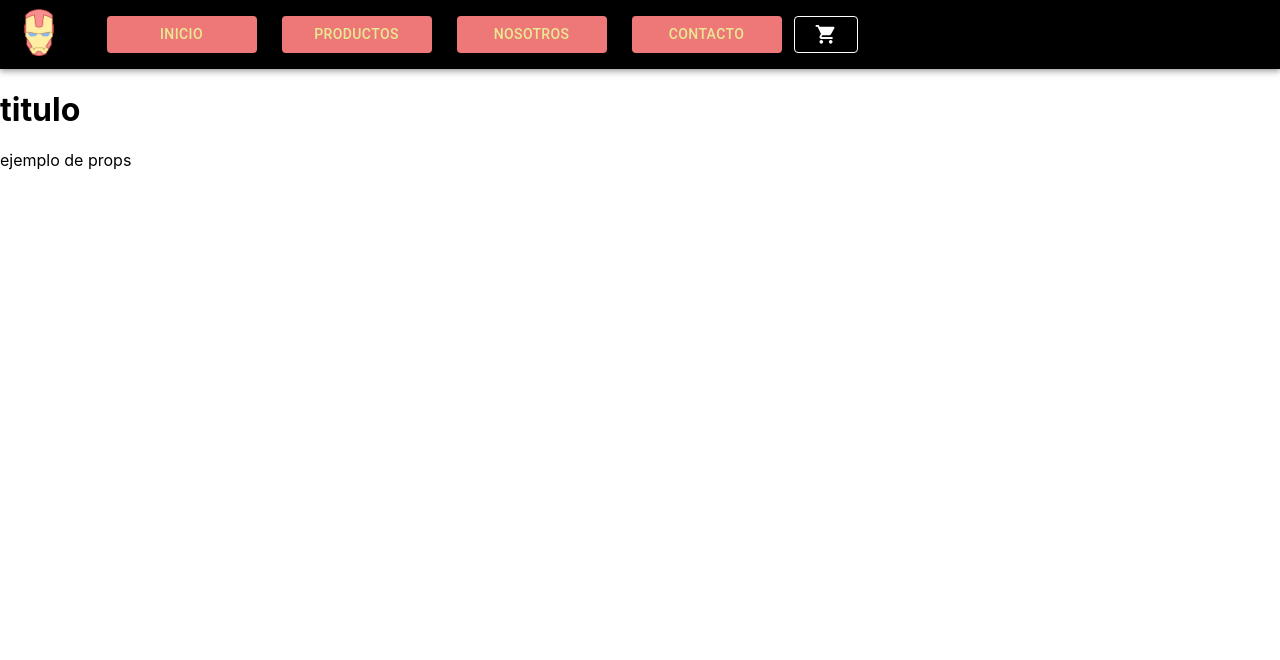
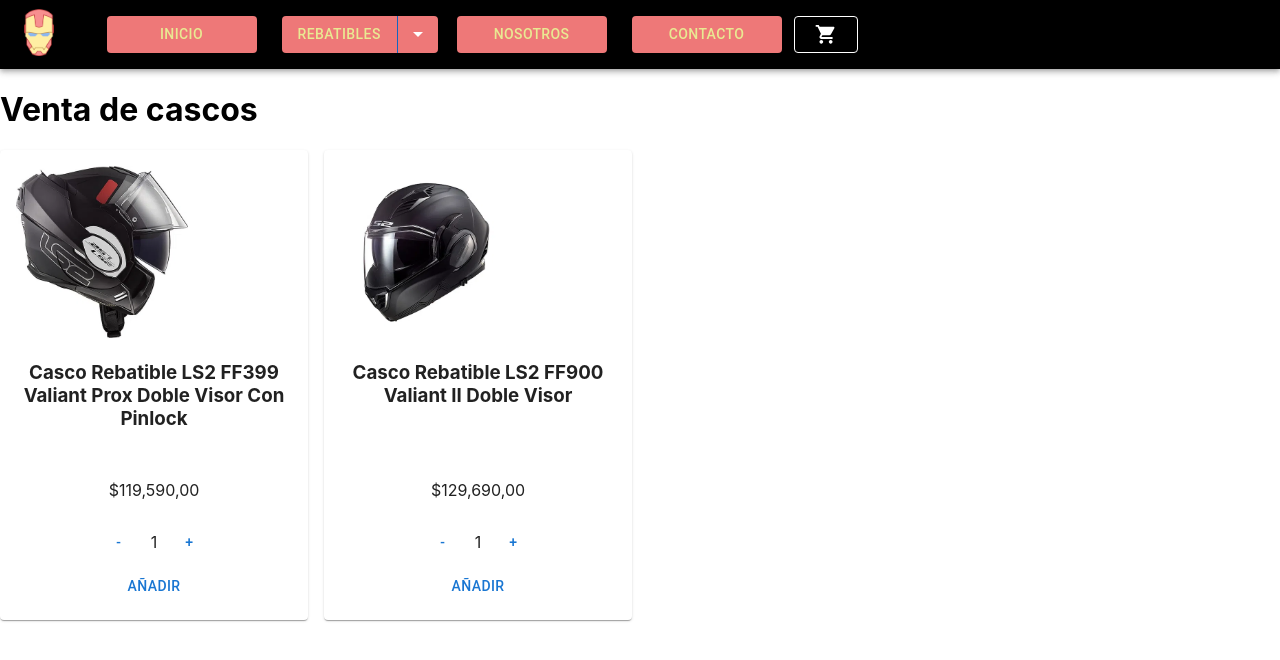
Before and after one commit to Lucas-Barriento/e-commerce-react-js, a React (Create React App) app: page / in a window 1280 px wide. Shown: the top 660 px of the page. Built offline with nearby package versions, Linux system fonts and the light colour scheme.

Commit message:
Se agregaron los componentes Item, ItemCount y SplitButton que es el boton desplegable del navBar

```diff
--- a/public/index.html
+++ b/public/index.html
@@ -3,6 +3,7 @@
   <head>
     <meta charset="utf-8" />
     <link rel="icon" href="%PUBLIC_URL%/favicon.ico" />
+    <!-- CSS only -->
     <meta name="viewport" content="width=device-width, initial-scale=1" />
     <meta name="theme-color" content="#000000" />
     <meta
--- a/src/App.js
+++ b/src/App.js
@@ -3,13 +3,29 @@
 import ItemListContainer from './components/ItemListContainer/ItemListContainer';
 
 function App() {
-  let title = 'titulo';
+
+  let title = 'Venta de cascos';
+  const articulos =[{
+    id: 1,
+    nombre: 'Casco Rebatible LS2 FF399 Valiant Prox Doble Visor Con Pinlock',
+    precio: 119590,
+    stock: 5,
+    tipo: 'rebatible',
+    imagen1: './img/Casco Rebatible LS2 FF399 Valiant Prox Doble Visor Con Pinlock.png',
+  },
+  {
+    id: 2,
+    nombre: 'Casco Rebatible LS2 FF900 Valiant II Doble Visor',
+    precio: 129690,
+    stock: 5,
+    tipo: 'rebatible',
+    imagen1: './img/Casco Rebatible LS2 FF900 Valiant II Doble Visor.png'
+  }]
   return(
 <div>
-  {/* navbar es verde xq es un componente */}
   <Navbar/>
   <h1>{title}</h1>
-  <ItemListContainer ejemplo={"ejemplo de props"}/>
+  <ItemListContainer productos={articulos}/>
 </div>
 );
 }
--- /dev/null
+++ b/src/components/Item/Item.css
@@ -0,0 +1,14 @@
+#cardContainer{
+    height: 430px !important;
+}
+#imgItemContainer img{
+    width: 172px;
+    height: 172px;
+}
+h3{
+    text-align: center;
+    height: 100px;
+}
+p{
+    text-align: center;
+}
--- /dev/null
+++ b/src/components/Item/Item.js
@@ -0,0 +1,38 @@
+/* Crea los componentes Item.js e ItemList.js para mostrar algunos productos en tu ItemListContainer.js.*/
+/* Consigna: crea los componentes Item.js e ItemList.js para mostrar algunos productos en tu
+ItemListContainer.js. Los ítems deben provenir de un llamado a una promise que los resuelva
+en tiempo diferido (setTimeout) de 2 segundos, para emular retrasos de red
+
+
+>>Aspectos a incluir en el entregable:
+Item.js: Es un componente destinado a mostrar información breve del producto que el user clickeará luego
+para acceder a los detalles (los desarrollaremos más adelante) ItemList.js Es un agrupador de un set
+de componentes Item.js (Deberías incluirlo dentro de ItemListContainer del desafío 3)
+Implementa un async mock (promise): Usa un efecto de montaje para poder emitir un llamado
+asincrónico a un mock (objeto) estático de datos que devuelva un conjunto de item
+{ id, title, description, price, pictureUrl } en dos segundos (setTimeout),
+para emular retrasos de red.
+
+ */
+import { Card } from "@mui/material";
+import { CardContent } from "@mui/material";
+import './Item.css'
+import ItemCount from "../ItemCount/ItemCount";
+
+const Item = ({id,nombre,stock,tipo,imagen1,precio}) =>{
+
+    return(
+        <Card >
+            <CardContent id="cardContainer">
+                <div id="imgItemContainer" >
+                <img src={imagen1} alt={id}></img>
+                </div>
+                <h3>{nombre}</h3>
+                <p>${Intl.NumberFormat().format(precio)},00</p>
+                <ItemCount stock={stock} />
+            </CardContent>
+        </Card>
+    )
+}
+
+export default Item;
--- /dev/null
+++ b/src/components/ItemCount/ItemCount.css
@@ -0,0 +1,9 @@
+#btnCount{
+    display: flex;
+    justify-content: center;
+}
+#btnAdd{
+    display: flex;
+    justify-content: center;
+
+}
--- /dev/null
+++ b/src/components/ItemCount/ItemCount.js
@@ -0,0 +1,39 @@
+/* eslint-disable no-global-assign */
+/* >> Consigna: crea un componente ItemCount.js, que debe estar compuesto de un botón y controles,
+para incrementar y decrementar la cantidad requerida de ítems.
+>>Aspectos a incluir en el entregable:
+Componente ItemCount.js con los respectivos controles de la consigna. */
+import { Button } from "@mui/material";
+import { useState } from "react";
+import './ItemCount.css'
+
+const ItemCount = ({stock}) =>{
+    const [count, setCount] = useState(1);
+    const addCount = () =>{
+        if (count<stock) {
+            setCount(count+1)
+        }
+    }
+    const removeCount = () =>{
+        if (count>1) {
+            setCount(count-1)
+        }
+    }
+    const add = ()=> {
+        alert("unidades agregadas al carrito: "+count)
+    }
+    return (
+        <>
+            <div id="btnCount">
+                <Button onClick={removeCount}>-</Button>
+                <p>{count}</p>
+                <Button onClick={addCount}>+</Button>
+            </div>
+            <div id="btnAdd">
+                <Button onClick={add}>Añadir</Button>
+            </div>
+        </>
+    )
+
+}
+export default ItemCount
--- a/src/components/ItemListContainer/ItemListContainer.js
+++ b/src/components/ItemListContainer/ItemListContainer.js
@@ -1,6 +1,20 @@
-const ItemListContainer = ({ejemplo}) =>{
-    return(
-        <p>{ejemplo} </p>
+import Item from '../Item/Item';
+import { Grid } from '@mui/material';
+import './ItemListContainer.css'
+
+const ItemListContainer = ({productos}) =>{
+    /* grid>grid-item>card */
+    return (
+        <Grid container spacing={2} >{
+        productos.map(({id,nombre,stock,tipo,imagen1,precio})=>{
+            return(
+                    <Grid item xs={3} md={3} key={id} >
+                        <Item id={id} nombre={nombre} stock={stock} tipo={tipo} imagen1={imagen1} precio={precio}/>
+                    </Grid>
+            )
+        })
+    }
+    </Grid>
     )
 }
 
--- a/src/components/Navbar/navbar.js
+++ b/src/components/Navbar/navbar.js
@@ -4,6 +4,7 @@
 import Toolbar from '@mui/material/Toolbar';
 import Button from '@mui/material/Button';
 import CartWidget from '../CartWidget/CartWidget';
+import SplitButton from '../SplitButton/SplitButton';
 //funcion flecha
 const Navbar = () =>{
 return(
@@ -17,7 +18,7 @@
                 <Button variant="contained">Inicio</Button>
                 </li>
                 <li>
-                <Button variant="contained">Productos</Button>
+                <SplitButton variant="contained">Productos</SplitButton>
                 </li>
                 <li>
                 <Button variant="contained">Nosotros</Button>
--- /dev/null
+++ b/src/components/SplitButton/SplitButton.css
@@ -0,0 +1,6 @@
+button.MuiButton-root.MuiButton-contained.MuiButton-containedPrimary.MuiButton-size1.MuiButton-containedSize1.MuiButtonBase-root.MuiButtonGroup-grouped.MuiButtonGroup-groupedHorizontal.MuiButtonGroup-groupedContained.MuiButtonGroup-groupedContainedHorizontal.MuiButtonGroup-groupedContainedPrimary.MuiButtonGroup-grouped.MuiButtonGroup-groupedHorizontal.MuiButtonGroup-groupedContained.MuiButtonGroup-groupedContainedHorizontal.MuiButtonGroup-groupedContainedPrimary.css-sghohy-MuiButtonBase-root-MuiButton-root {
+    width: 1px;
+}
+.MuiButtonGroup-root.MuiButtonGroup-contained.css-zqcytf-MuiButtonGroup-root {
+    width: 100%;
+}
--- /dev/null
+++ b/src/components/SplitButton/SplitButton.js
@@ -0,0 +1,90 @@
+import * as React from 'react';
+import Button from '@mui/material/Button';
+import ButtonGroup from '@mui/material/ButtonGroup';
+import ArrowDropDownIcon from '@mui/icons-material/ArrowDropDown';
+import ClickAwayListener from '@mui/material/ClickAwayListener';
+import Grow from '@mui/material/Grow';
+import Paper from '@mui/material/Paper';
+import Popper from '@mui/material/Popper';
+import MenuItem from '@mui/material/MenuItem';
+import MenuList from '@mui/material/MenuList';
+import './SplitButton.css'
+const options = ['Integrales', 'Rebatibles', 'Abiertos'];
+
+export default function SplitButton() {
+  const [open, setOpen] = React.useState(false);
+  const anchorRef = React.useRef(null);
+  const [selectedIndex, setSelectedIndex] = React.useState(1);
+
+  const handleClick = () => {
+    console.info(`You clicked ${options[selectedIndex]}`);
+  };
+
+  const handleMenuItemClick = (event, index) => {
+    setSelectedIndex(index);
+    setOpen(false);
+  };
+
+  const handleToggle = () => {
+    setOpen((prevOpen) => !prevOpen);
+  };
+
+  const handleClose = (event) => {
+    if (anchorRef.current && anchorRef.current.contains(event.target)) {
+      return;
+    }
+
+    setOpen(false);
+  };
+
+  return (
+    <React.Fragment>
+      <ButtonGroup variant="contained" ref={anchorRef} aria-label="split button">
+        <Button onClick={handleClick}>{options[selectedIndex]}</Button>
+        <Button
+          size="1"
+          aria-controls={open ? 'split-button-menu' : undefined}
+          aria-expanded={open ? 'true' : undefined}
+          aria-label="select merge strategy"
+          aria-haspopup="menu"
+          onClick={handleToggle}
+        >
+          <ArrowDropDownIcon />
+        </Button>
+      </ButtonGroup>
+      <Popper
+        open={open}
+        anchorEl={anchorRef.current}
+        role={undefined}
+        transition
+        disablePortal
+      >
+        {({ TransitionProps, placement }) => (
+          <Grow
+            {...TransitionProps}
+            style={{
+              transformOrigin:
+                placement === 'bottom' ? 'center top' : 'center bottom',
+            }}
+          >
+            <Paper>
+              <ClickAwayListener onClickAway={handleClose}>
+                <MenuList id="split-button-menu" autoFocusItem>
+                  {options.map((option, index) => (
+                    <MenuItem
+                      key={option}
+                      selected={index === selectedIndex}
+                      onClick={(event) => handleMenuItemClick(event, index)}
+                    >
+                      {option}
+                    </MenuItem>
+                  ))}
+                </MenuList>
+              </ClickAwayListener>
+            </Paper>
+          </Grow>
+        )}
+      </Popper>
+    </React.Fragment>
+  );
+}
```
Also changed, not shown: public/img/Casco Rebatible LS2 FF399 Valiant Prox Doble Visor Con Pinlock.png (added), public/img/Casco Rebatible LS2 FF900 Valiant II Doble Visor.png (added).
